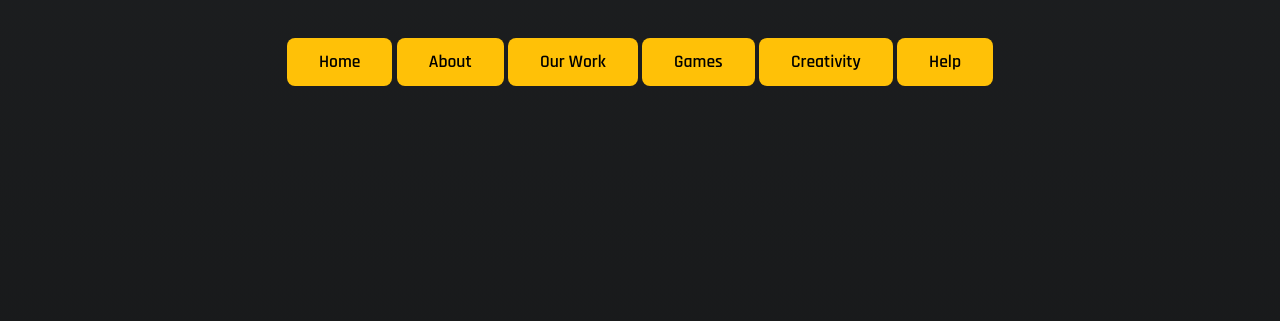
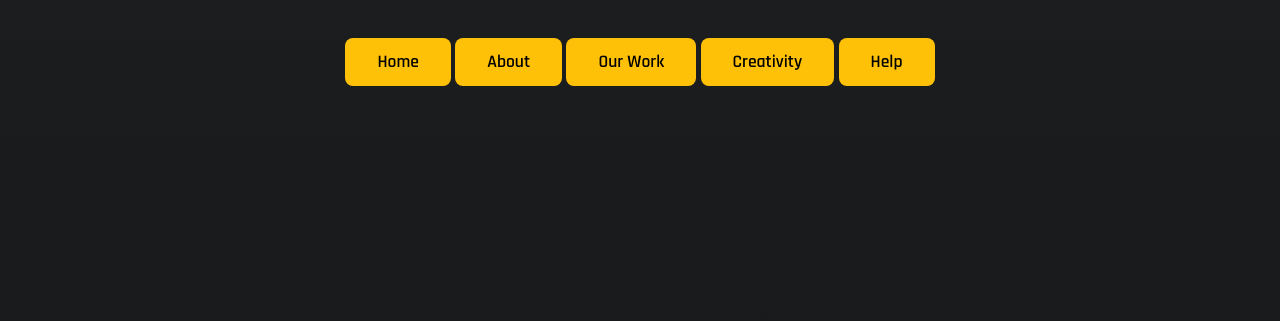
Before and after one commit to The-Mythicz/TheMythicz.com, a plain HTML site: page about us.html in a window 1280 px wide. Shown: the part 311-632 px from the top of the page. Drawn offline with Linux system fonts and the light colour scheme.

Commit message:
about us.html

```diff
--- a/about us.html
+++ b/about us.html
@@ -240,7 +240,6 @@
             <a href="index.html" class="button-link">Home</a>
             <a href="#about-us" class="button-link">About</a>
             <a href="work.html" class="button-link">Our Work</a>
-            <a href="games.html" class="button-link">Games</a>
             <a href="creativity.html" class="button-link">Creativity</a>
             <a href="help.html" class="button-link">Help</a>
         </nav>
```
